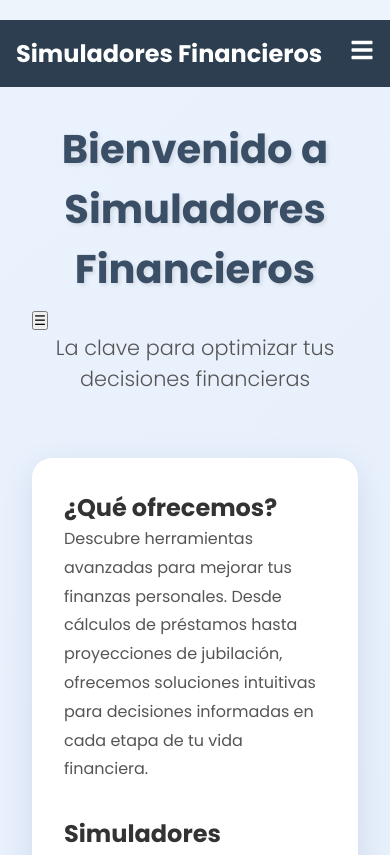
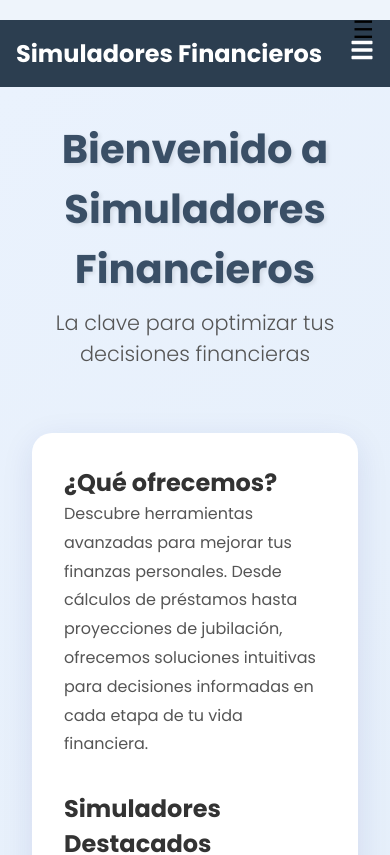
Before and after one commit to sigleto/SimuladorFinancieroR, a Next.js app: page / in a window 390 px wide. Shown: the top 855 px of the page. Built offline with nearby package versions, Linux system fonts and the light colour scheme.

Commit message:
hamburguesa4

```diff
--- a/Estilos/index.module.css
+++ b/Estilos/index.module.css
@@ -211,27 +211,37 @@
 
 /* Estilos para el menú hamburguesa */
 .menu-hamburguesa {
-  display: none; /* Ocultamos el menú hamburguesa por defecto */
+  display: none;
 }
 
-/* Mostrar el menú hamburguesa solo en pantallas pequeñas */
 @media (max-width: 768px) {
   .menu-hamburguesa {
-    display: block; /* Menú hamburguesa visible en pantallas pequeñas */
+    display: block;
+    position: fixed;
+    top: 1rem;
+    right: 1rem;
+    z-index: 1000;
   }
 
-  /* Estilos adicionales para la visualización del menú */
+  .hamburger-button {
+    background: none;
+    border: none;
+    font-size: 1.5rem;
+    cursor: pointer;
+  }
+
   .mobile-menu {
     display: none;
-    background-color: #007bff;
-    padding: 1rem;
-    position: absolute;
+    position: fixed;
     top: 0;
     left: 0;
     width: 100%;
-    height: 100vh; /* Asegura que el menú ocupe toda la pantalla */
+    height: 100vh;
+    background-color: rgba(0, 123, 255, 0.95);
+    padding: 2rem;
     box-shadow: 0 8px 16px rgba(0, 0, 0, 0.1);
-    z-index: 999; /* Asegura que el menú esté por encima de otros elementos */
+    z-index: 999;
+    overflow-y: auto;
   }
 
   .mobile-menu.open {
@@ -247,16 +257,17 @@
   .mobile-menu li {
     padding: 1rem;
     text-align: center;
-    border-bottom: 1px solid #ddd;
+    border-bottom: 1px solid rgba(255, 255, 255, 0.2);
   }
 
   .mobile-menu li a {
     color: white;
     text-decoration: none;
+    font-size: 1.2rem;
   }
 
   .mobile-menu li:hover {
-    background-color: #0056b3;
+    background-color: rgba(0, 86, 179, 0.7);
   }
 }
 
```
